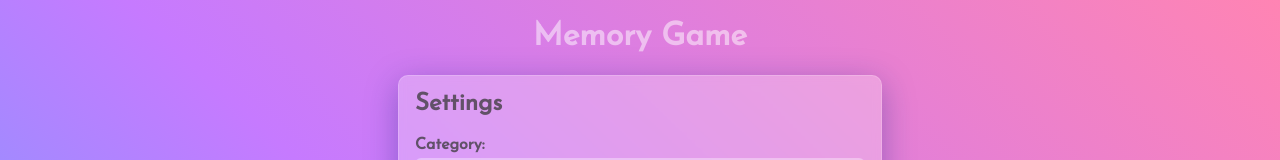
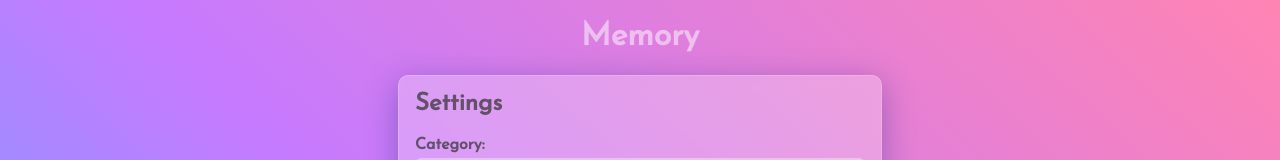
Before and after one commit to justinklam/memory, a React (Create React App) app: page / in a window 1280 px wide. Shown: the top 160 px of the page. Built offline with nearby package versions, Linux system fonts and the light colour scheme.

Commit message:
name change

```diff
--- a/src/App.js
+++ b/src/App.js
@@ -20,7 +20,7 @@ function App() {
   return (
     <>
       <Background />
-      <h1>Memory Game</h1>
+      <h1>Memory</h1>
       {/* if there are no game options, render Settings else render Board */}
       {!gameOptions ? <Settings startGame={startGame}/> : <Board gameOptions={gameOptions} restartGame={restartGame}/>}
     </>
```
